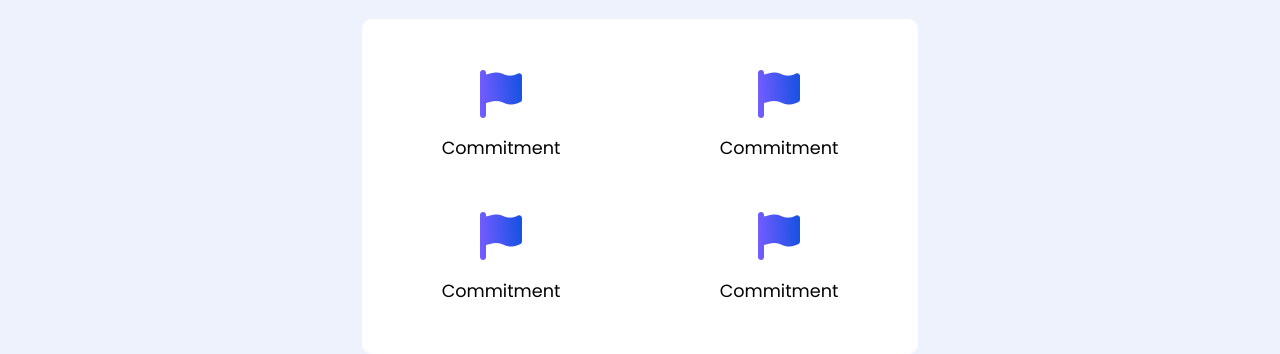
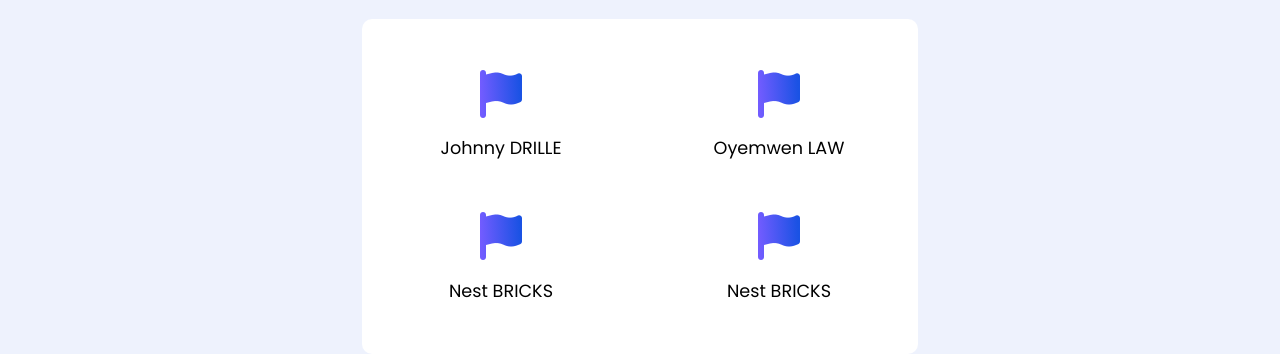
Before and after one commit to Jossy1238/nifes, a React (Vite) app: page /about in a window 1280 px wide. Shown: the part 1820-2174 px from the top of the page. Built offline with nearby package versions, Linux system fonts and the light colour scheme.

Commit message:
New Update

```diff
--- a/src/pages/About.jsx
+++ b/src/pages/About.jsx
@@ -19,6 +19,25 @@
             name:'Nest BRICKS',
             role:'Secretary',
             image:'/newwoman.png'
+        },
+      ]
+
+      const CoreValues = [
+        {
+            tname:'Johnny DRILLE',
+
+        },
+        {
+            tname:'Oyemwen LAW',
+
+        },
+        {
+            tname:'Nest BRICKS',
+
+        },
+        {
+            tname:'Nest BRICKS',
+
         },
       ]
 
@@ -54,10 +73,10 @@
                 <section className='p-5 flex flex-col items-center'>
                     <h3 className="section__title text-center">Core Values</h3>
                     <div className='flex flex-wrap rounded-md bg-white pt-3 justify-between core__values w-1/2'>
-                        {new Array(4).fill(0).map((_, i)=>(
+                    {CoreValues.map((CoreValues, i)=>(
                             <div className='w-1/2 flex flex-col items-center gap-1 mb-3'>
                                 <i className='fas fa-flag text-5xl text__gradient'></i>
-                                <p>Commitment</p>
+                                <p>{CoreValues.tname}</p>
                             </div>
                         ))
                         }
```
